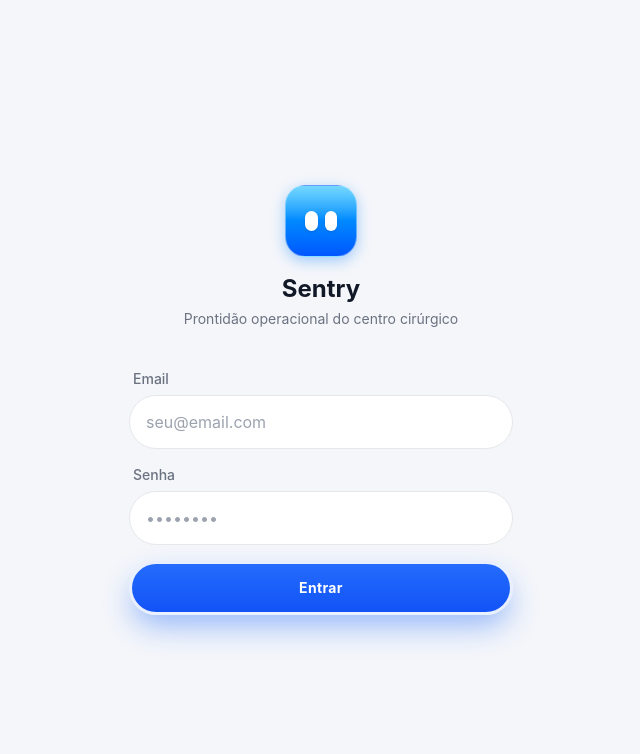
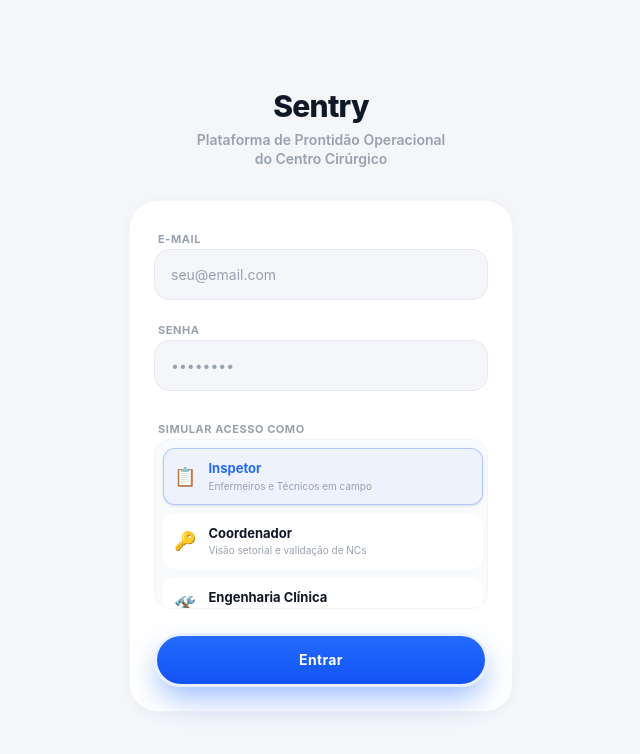
Before and after one commit to pedrosoares0/argus, a Next.js app: page /login in a window 1280 px wide. Shown: the top 754 px of the page, without its empty margins (319-959 px from the left). Built offline with nearby package versions, Linux system fonts and the light colour scheme.

Commit message:
cria tela de login interativa com seletor de perfil

```diff
--- a/app/login/page.tsx
+++ b/app/login/page.tsx
@@ -2,154 +2,128 @@
 
 import { useState } from 'react'
 import { useRouter } from 'next/navigation'
-import { IconeMascote } from '@/components/ui/IconeMascote'
 import { Botao } from '@/components/ui/Botao'
-import { criarClienteSupabase } from '@/lib/supabase/client'
+
+type PerfilUsuario = 'inspetor' | 'coordenador' | 'engenharia' | 'gestor' | 'admin'
+
+const PERFIS: { valor: PerfilUsuario; label: string; desc: string; icone: string }[] = [
+  { valor: 'inspetor', label: 'Inspetor', desc: 'Enfermeiros e Técnicos em campo', icone: '📋' },
+  { valor: 'coordenador', label: 'Coordenador', desc: 'Visão setorial e validação de NCs', icone: '🔑' },
+  { valor: 'engenharia', label: 'Engenharia Clínica', desc: 'Manutenção e reparo de ativos', icone: '🛠️' },
+  { valor: 'gestor', label: 'Gestor', desc: 'Painéis, indicadores e SLA', icone: '📊' },
+  { valor: 'admin', label: 'Administrador', desc: 'Gestão completa do sistema', icone: '⚙️' },
+]
 
 export default function PaginaLogin() {
   const router = useRouter()
   const [email, setEmail] = useState('')
   const [senha, setSenha] = useState('')
-  const [erro, setErro] = useState<string | null>(null)
+  const [perfilSelecionado, setPerfilSelecionado] = useState<PerfilUsuario>('inspetor')
   const [carregando, setCarregando] = useState(false)
 
-  async function handleLogin(e: React.FormEvent) {
+  async function handleEntrar(e: React.FormEvent) {
     e.preventDefault()
-    setErro(null)
     setCarregando(true)
+    await new Promise((r) => setTimeout(r, 800))
 
-    try {
-      const supabase = criarClienteSupabase()
-      const { error } = await supabase.auth.signInWithPassword({
-        email,
-        password: senha,
-      })
-
-      if (error) {
-        setErro(
-          error.message === 'Invalid login credentials'
-            ? 'Email ou senha incorretos.'
-            : error.message
-        )
-        return
+    // Redireciona baseado no perfil selecionado
+    const rotas: Record<PerfilUsuario, string> = {
+      inspetor: '/inspetor',
+      coordenador: '/coordenador',
+      engenharia: '/engenharia',
+      gestor: '/gestor',
+      admin: '/admin',
     }
 
-      // Buscar perfil do usuário para redirecionar
-      const { data: { user } } = await supabase.auth.getUser()
-      if (!user) {
-        setErro('Erro ao carregar dados do usuário.')
-        return
-      }
-
-      const { data: usuario } = await supabase
-        .from('usuarios')
-        .select('perfil')
-        .eq('auth_user_id', user.id)
-        .single() as { data: { perfil: string } | null }
-
-      // Redirecionar baseado no perfil
-      const rotasPorPerfil: Record<string, string> = {
-        inspetor: '/inspetor',
-        coordenador: '/coordenador',
-        gestor: '/gestor',
-        engenharia_clinica: '/engenharia',
-        administrador: '/admin',
-      }
-
-      const rota = rotasPorPerfil[usuario?.perfil ?? 'inspetor'] ?? '/inspetor'
-      router.push(rota)
-    } catch {
-      setErro('Erro de conexão. Verifique sua internet.')
-    } finally {
-      setCarregando(false)
-    }
+    router.push(rotas[perfilSelecionado])
   }
 
   return (
-    <div className="min-h-[100dvh] flex flex-col items-center justify-center px-6 bg-fundo">
-      {/* Container central */}
-      <div className="w-full max-w-sm animate-[fadeIn_0.4s_var(--ease-out-forte)_both]">
-        {/* Logo / Mascote */}
-        <div className="flex flex-col items-center mb-10">
-          <IconeMascote tamanho={72} className="mb-4" />
-          <h1 className="text-2xl font-bold text-texto">Sentry</h1>
-          <p className="text-sm text-texto-secundario mt-1">
-            Prontidão operacional do centro cirúrgico
+    <div className="min-h-[100dvh] flex flex-col items-center justify-center px-5 py-8 bg-[#F4F6FA] select-none">
+      <div className="w-full max-w-sm space-y-8 animate-[fadeIn_0.3s_ease-out]">
+
+        {/* Cabeçalho de Identidade (Sem mascote blop) */}
+        <div className="text-center">
+          <h1 className="text-3xl font-extrabold text-gray-900 tracking-tight">
+            Sentry
+          </h1>
+          <p className="text-sm text-gray-400 font-semibold mt-1.5 leading-snug">
+            Plataforma de Prontidão Operacional <br /> do Centro Cirúrgico
           </p>
         </div>
 
-        {/* Formulário */}
-        <form onSubmit={handleLogin} className="space-y-4">
-          {/* Email */}
-          <div>
-            <label
-              htmlFor="email"
-              className="block text-sm font-medium text-texto-secundario mb-1.5 ml-1"
-            >
-              Email
+        {/* Card Principal do Login */}
+        <div className="bg-white rounded-[28px] p-6 shadow-[0_2px_14px_rgba(0,0,0,0.03)] border border-gray-100/80 space-y-6">
+          <form onSubmit={handleEntrar} className="space-y-4">
+
+            {/* Input de Email */}
+            <div className="space-y-1.5">
+              <label className="text-[11px] font-bold text-gray-400 tracking-wider uppercase ml-1">
+                E-mail
               </label>
               <input
-              id="email"
                 type="email"
-              autoComplete="email"
                 required
+                placeholder="seu@email.com"
                 value={email}
                 onChange={(e) => setEmail(e.target.value)}
-              className={[
-                'w-full',
-                'bg-superficie',
-                'rounded-input',
-                'border border-separador',
-                'px-4 py-3.5',
-                'text-base text-texto',
-                'placeholder:text-texto-terciario',
-                'outline-none',
-                'transition-all duration-200',
-                'focus:border-primaria/30 focus:shadow-[var(--shadow-glow)]',
-              ].join(' ')}
-              placeholder="seu@email.com"
+                className="w-full bg-[#F4F6FA] border border-gray-200/80 rounded-2xl px-4 py-3.5 text-[14px] text-gray-900 placeholder:text-gray-400 outline-none focus:border-[#246BFD] focus:ring-1 focus:ring-[#246BFD]/10 transition-all"
               />
             </div>
 
-          {/* Senha */}
-          <div>
-            <label
-              htmlFor="senha"
-              className="block text-sm font-medium text-texto-secundario mb-1.5 ml-1"
-            >
+            {/* Input de Senha */}
+            <div className="space-y-1.5">
+              <label className="text-[11px] font-bold text-gray-400 tracking-wider uppercase ml-1">
                 Senha
               </label>
               <input
-              id="senha"
                 type="password"
-              autoComplete="current-password"
                 required
+                placeholder="••••••••"
                 value={senha}
                 onChange={(e) => setSenha(e.target.value)}
-              className={[
-                'w-full',
-                'bg-superficie',
-                'rounded-input',
-                'border border-separador',
-                'px-4 py-3.5',
-                'text-base text-texto',
-                'placeholder:text-texto-terciario',
-                'outline-none',
-                'transition-all duration-200',
-                'focus:border-primaria/30 focus:shadow-[var(--shadow-glow)]',
-              ].join(' ')}
-              placeholder="••••••••"
+                className="w-full bg-[#F4F6FA] border border-gray-200/80 rounded-2xl px-4 py-3.5 text-[14px] text-gray-900 placeholder:text-gray-400 outline-none focus:border-[#246BFD] focus:ring-1 focus:ring-[#246BFD]/10 transition-all"
               />
             </div>
 
-          {/* Mensagem de erro */}
-          {erro && (
-            <div className="bg-perigo-fundo text-perigo text-sm font-medium px-4 py-3 rounded-sm animate-[fadeIn_0.2s_ease-out_both]">
-              {erro}
+            {/* ── Seletor de Perfil (Simulação) ── */}
+            <div className="space-y-2 pt-2">
+              <label className="text-[11px] font-bold text-gray-400 tracking-wider uppercase ml-1">
+                Simular Acesso como
+              </label>
+
+              <div className="space-y-2 max-h-[170px] overflow-y-auto pr-1 border border-gray-100 rounded-2xl p-2 bg-[#F4F6FA]/50 scrollbar-thin">
+                {PERFIS.map((p) => {
+                  const ativo = perfilSelecionado === p.valor
+                  return (
+                    <button
+                      key={p.valor}
+                      type="button"
+                      onClick={() => setPerfilSelecionado(p.valor)}
+                      className={[
+                        'w-full flex items-center gap-3 p-2.5 rounded-xl border text-left transition-all duration-200 active:scale-[0.98]',
+                        ativo
+                          ? 'border-[#246BFD]/30 bg-[#246BFD]/5 text-[#246BFD] shadow-sm'
+                          : 'border-transparent bg-white text-gray-600 hover:bg-gray-50',
+                      ].join(' ')}
+                    >
+                      <span className="text-lg shrink-0">{p.icone}</span>
+                      <div className="min-w-0">
+                        <p className={`text-[13px] font-bold ${ativo ? 'text-[#246BFD]' : 'text-gray-900'}`}>
+                          {p.label}
+                        </p>
+                        <p className="text-[10px] text-gray-400 truncate">
+                          {p.desc}
+                        </p>
                       </div>
-          )}
+                    </button>
+                  )
+                })}
+              </div>
+            </div>
 
-          {/* Botão de login */}
+            {/* Botão Entrar */}
+            <div className="pt-2">
               <Botao
                 type="submit"
                 variante="primario"
@@ -159,7 +133,11 @@ export default function PaginaLogin() {
               >
                 Entrar
               </Botao>
+            </div>
+
           </form>
+        </div>
+
       </div>
     </div>
   )
```
Lines whose indentation alone changed are shown as unchanged.
